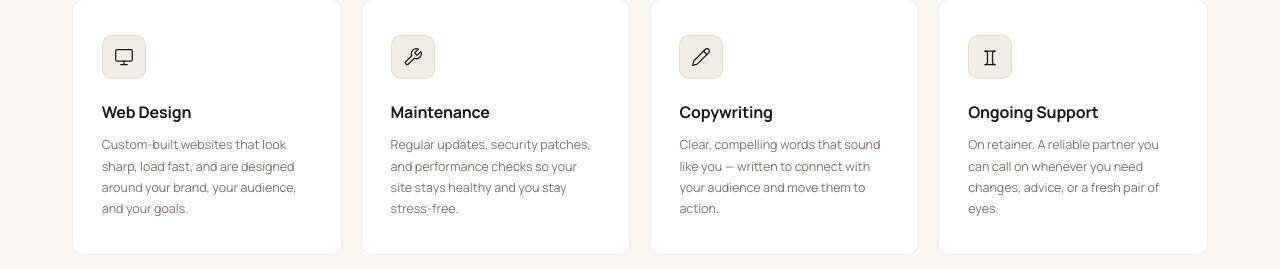
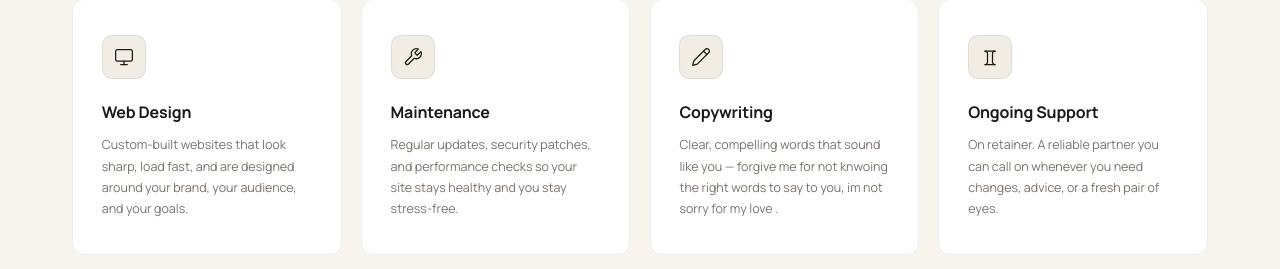
Before and after one commit to Towobola-Od/Galsswingdigital, a plain HTML site: page index.html in a window 1280 px wide. Shown: the part 1275-1544 px from the top of the page. Drawn offline with nearby package versions, Linux system fonts and the light colour scheme; a web font is replaced by a local one.

Commit message:
Update copywriting description in index.html
will delete this brown one in a bit. coding excercise

```diff
--- a/index.html
+++ b/index.html
@@ -1085,7 +1085,7 @@
         <svg viewBox="0 0 24 24"><path d="M17 3a2.85 2.83 0 1 1 4 4L7.5 20.5 2 22l1.5-5.5Z"/><path d="m15 5 4 4"/></svg>
       </div>
       <h3>Copywriting</h3>
-      <p>Clear, compelling words that sound like you — written to connect with your audience and move them to action.</p>
+      <p>Clear, compelling words that sound like you — forgive me for not knwoing the right words to say to you, im not sorry for my love .</p>
     </div>
     <div class="service-card">
       <div class="service-icon">
```
